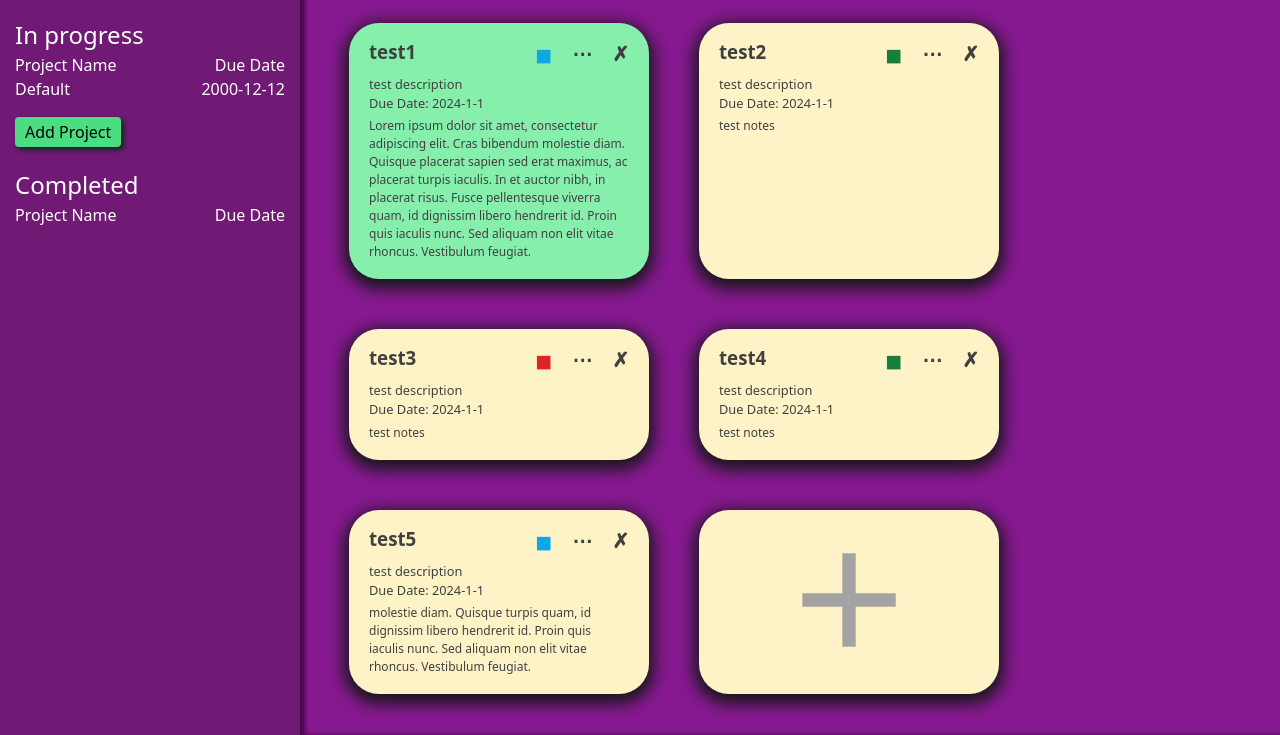
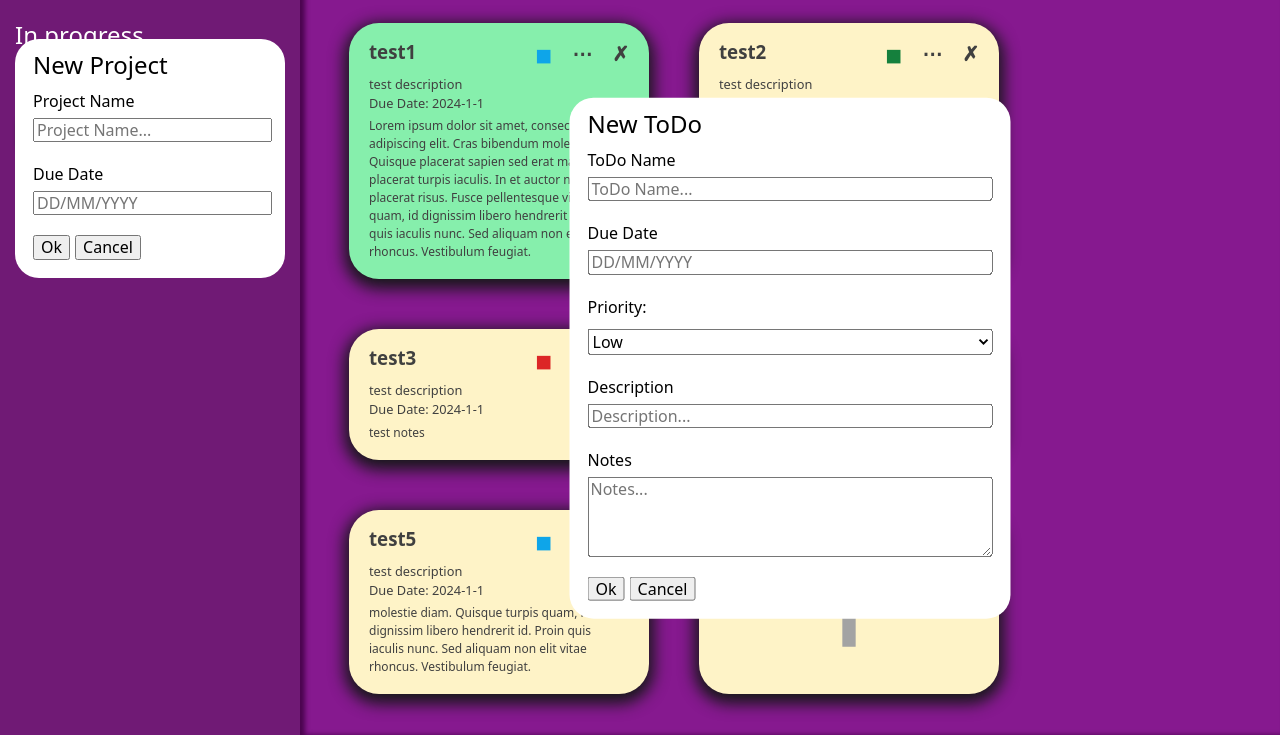
Before and after one commit to ShrikeSwallow/todo-app, a website built with webpack: page src/template.html in a window 1280 px wide. Shown: the part 65-800 px from the top of the page. Built offline with nearby package versions, Linux system fonts and the light colour scheme.

Commit message:
Implement Add ToDo form

```diff
--- a/src/displayManager.js
+++ b/src/displayManager.js
@@ -26,20 +26,14 @@ export class DisplayManager {
     target.appendChild(addProjectButton);
     this.forms.newProject(target);
   }
-  drawAddTodoButton() {
-    const container = document.querySelector(".container");
+  drawAddTodoButton(target) {
     const card = document.createElement("div");
     card.classList.add("todo-card", "add-todo-button-container");
-    // const addTodoBtn = document.createElement("button");
-    // addTodoBtn.classList.add("add-todo-btn");
-    // addTodoBtn.setAttribute("type", "button");
-    // addTodoBtn.textContent = "+";
     const plusSign = document.createElement("img");
     plusSign.src = plusSVG;
     plusSign.alt = "Add ToDo";
-    //card.appendChild(addTodoBtn);
     card.appendChild(plusSign);
-    container.appendChild(card);
+    target.appendChild(card);
   }
   drawSidebarProjects(dataSource, targetElement) {
     const list = targetElement.querySelector("ul");
@@ -129,6 +123,7 @@ export class DisplayManager {
 
       container.appendChild(card);
     });
-    this.drawAddTodoButton();
+    this.drawAddTodoButton(container);
+    this.forms.newToDo(container);
   }
 }
--- a/src/forms.js
+++ b/src/forms.js
@@ -94,6 +94,145 @@ export class Forms {
     form.appendChild(fieldset);
     target.appendChild(form);
   }
+  newToDo(target) {
+    const form = document.createElement("form");
+    form.classList.add("form-new-todo", "hidden");
+
+    const fieldset = document.createElement("fieldset");
+    const legend = document.createElement("legend");
+    legend.textContent = "New ToDo";
+    fieldset.appendChild(legend);
+
+    //create TODO name div and its elements
+    const name = document.createElement("div");
+    name.classList.add("form-field");
+
+    const nameInput = document.createElement("input");
+    nameInput.type = "text";
+    nameInput.id = "todo-name";
+    nameInput.name = "todo-name";
+    nameInput.placeholder = "ToDo Name...";
+    nameInput.required = true;
+
+    const nameLabel = document.createElement("label");
+    nameLabel.setAttribute("for", nameInput.id);
+    nameLabel.textContent = "ToDo Name";
+
+    name.appendChild(nameLabel);
+    name.appendChild(nameInput);
+    fieldset.appendChild(name);
+    //end of project name section
+
+    //create due date div and its elements
+    const dueDate = document.createElement("div");
+    dueDate.classList.add("form-field");
+
+    const dueDateInput = document.createElement("input");
+    dueDateInput.type = "text";
+    dueDateInput.id = "todo-due-date";
+    dueDateInput.name = "todo-due-date";
+    dueDateInput.placeholder = "DD/MM/YYYY";
+    dueDateInput.required = true;
+
+    const dueDateLabel = document.createElement("label");
+    dueDateLabel.setAttribute("for", dueDateInput.id);
+    dueDateLabel.textContent = "Due Date";
+
+    dueDate.appendChild(dueDateLabel);
+    dueDate.appendChild(dueDateInput);
+    fieldset.appendChild(dueDate);
+    dueDateInput.addEventListener("mouseover", (event) => {
+      console.log("Mouse over date");
+      this.convertTextToDate(event.currentTarget);
+    });
+    dueDateInput.addEventListener("blur", (event) => {
+      console.log("Mouse outside date");
+      this.convertDateToText(event.currentTarget);
+      console.log(dueDateInput.value);
+    });
+    //end of todo due date section
+
+    //create priority div and its elements
+    const priority = document.createElement("div");
+    priority.classList.add("form-field");
+
+    const priorityDropdown = document.createElement("select");
+    priorityDropdown.title = "priority";
+    priorityDropdown.name = "priority";
+    priorityDropdown.id = "priority";
+    const priorities = ["Low", "Medium", "High"];
+    priorities.forEach((priority) => {
+      const option = document.createElement("option");
+      option.value = priority.toLowerCase();
+      option.textContent = priority;
+      priorityDropdown.appendChild(option);
+    });
+    const priorityLabel = document.createElement("label");
+    priorityLabel.setAttribute("for", priorityDropdown.id);
+    priority.textContent = "Priority:";
+
+    priority.appendChild(priorityLabel);
+    priority.appendChild(priorityDropdown);
+    fieldset.appendChild(priority);
+    //end of priority section;
+
+    //create TODO description div and its elements
+    const description = document.createElement("div");
+    description.classList.add("form-field");
+
+    const descriptionInput = document.createElement("input");
+    descriptionInput.type = "text";
+    descriptionInput.id = "todo-description";
+    descriptionInput.name = "todo-description";
+    descriptionInput.placeholder = "Description...";
+
+    const descriptionLabel = document.createElement("label");
+    descriptionLabel.setAttribute("for", descriptionInput.id);
+    descriptionLabel.textContent = "Description";
+
+    description.appendChild(descriptionLabel);
+    description.appendChild(descriptionInput);
+    fieldset.appendChild(description);
+    //end of description section
+
+    //create TODO notes div and its elements
+    const notes = document.createElement("div");
+    notes.classList.add("form-field");
+
+    const notesArea = document.createElement("textarea");
+    notesArea.id = "todo-notes";
+    notesArea.name = "todo-notes";
+    notesArea.placeholder = "Notes...";
+    notesArea.rows = "4";
+
+    const notesLabel = document.createElement("label");
+    notesLabel.setAttribute("for", notesArea.id);
+    notesLabel.textContent = "Notes";
+
+    notes.appendChild(notesLabel);
+    notes.appendChild(notesArea);
+    fieldset.appendChild(notes);
+    //end of notes section
+
+    //create buttons
+    const buttons = document.createElement("div");
+    buttons.classList.add("form-field", "form-buttons");
+    const okBtn = document.createElement("button");
+    okBtn.classList.add("form-add-btn");
+    okBtn.type = "submit";
+    okBtn.textContent = "Ok";
+    buttons.appendChild(okBtn);
+
+    const cancelBtn = document.createElement("button");
+    cancelBtn.classList.add("form-cancel-btn");
+    cancelBtn.type = "reset";
+    cancelBtn.textContent = "Cancel";
+    buttons.appendChild(cancelBtn);
+    fieldset.appendChild(buttons);
+
+    form.appendChild(fieldset);
+    target.appendChild(form);
+  }
   editProject(project) {
     const form = document.createElement("form");
     form.classList.add("form-edit-project", "hidden");
--- a/src/styles.css
+++ b/src/styles.css
@@ -69,6 +69,7 @@ main {
   grid-template-columns: repeat(auto-fit, 300px);
   grid-auto-rows: min-content;
   gap: 50px;
+  position: relative;
 }
 
 .todo-card > *,
@@ -164,7 +165,7 @@ form {
 }
 
 .form-new-project {
-  display: none;
+  /* display: none; */
   position: absolute;
   top: 13%;
   left: 5%;
@@ -173,11 +174,27 @@ form {
   padding: 8px 4px;
 }
 
-.form-new-project fieldset {
+.form-new-todo {
+  position: absolute;
+  top: 50%;
+  left: 50%;
+  transform: translate(-50%, -50%);
+  width: 50%;
+  border-radius: 1.5rem;
+  padding: 8px 4px;
+}
+
+.form-new-project fieldset,
+.form-new-todo fieldset {
   border: none;
   display: flex;
   flex-direction: column;
   gap: 20px;
+}
+
+legend {
+  font-size: 1.5rem;
+  font-weight: 500;
 }
 
 .form-field {
```
